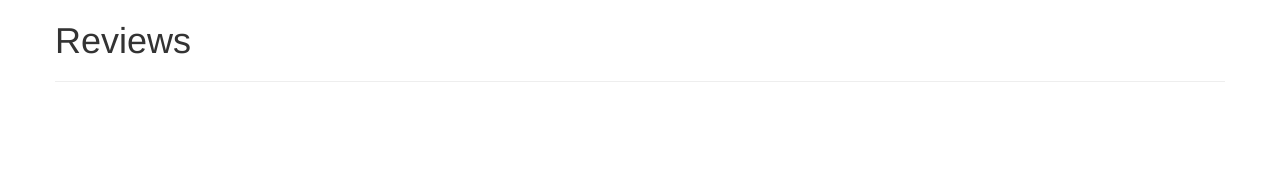
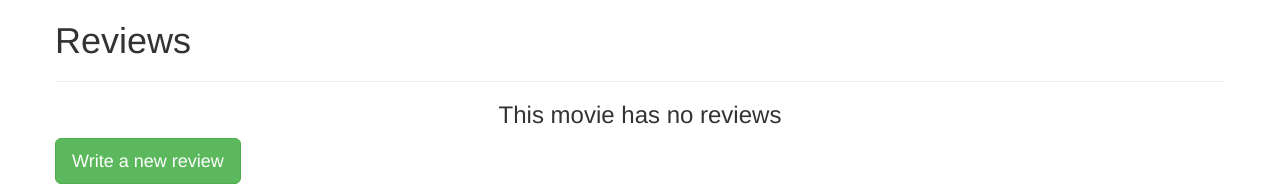
Before and after one commit to joey57/Watchlist, a Flask app: template app/templates/movie.html in a window 1280 px wide. Shown: the part 890-1074 px from the top of the page. Before the commit the page ends 972 px from the top, so only its background shows below. Run offline with Flask 2, Linux system fonts and the light colour scheme; the template is opened without the code that fills it: most values are stand-ins (such as "Sample title", 1, 10 or a date in 2020); grey boxes marked "Sample" are stand-in pictures; some libraries are stand-ins or nearby versions.

Commit message:
changed if statement to reviews

```diff
--- a/app/templates/macros.html
+++ b/app/templates/macros.html
@@ -12,10 +12,12 @@
 
 <!--Displaying review macro -->
 {% macro displayReviews(review_list) %}
+
    {% for review in review_list %}
    <div class="col-xs-12 col-sm-4 col-md-4 col-lg-4 review-card">
       <h2> {{ review.title }} </h2>
       <p> {{ review.review | truncate(10) }}</p>
    </div>
    {% endfor %}
+
 {% endmacro %}
--- a/app/templates/movie.html
+++ b/app/templates/movie.html
@@ -27,7 +27,7 @@
       <h1>Reviews</h1>
       <hr>
 
-      {% if review %}
+      {% if reviews %}
          {{ macro.displayReviews(reviews)}}
 
       {% else %}
--- a/app/views.py
+++ b/app/views.py
@@ -36,7 +36,7 @@ def movie(id):
     title = f'{movie.title}'
     reviews = Review.get_reviews(movie.id)
 
-    return render_template('movie.html', title = title, movie = movie, reviews=reviews)
+    return render_template('movie.html', title = title, movie = movie, reviews = reviews)
 
 @app.route('/search/<movie_name>')
 def search(movie_name):
```
